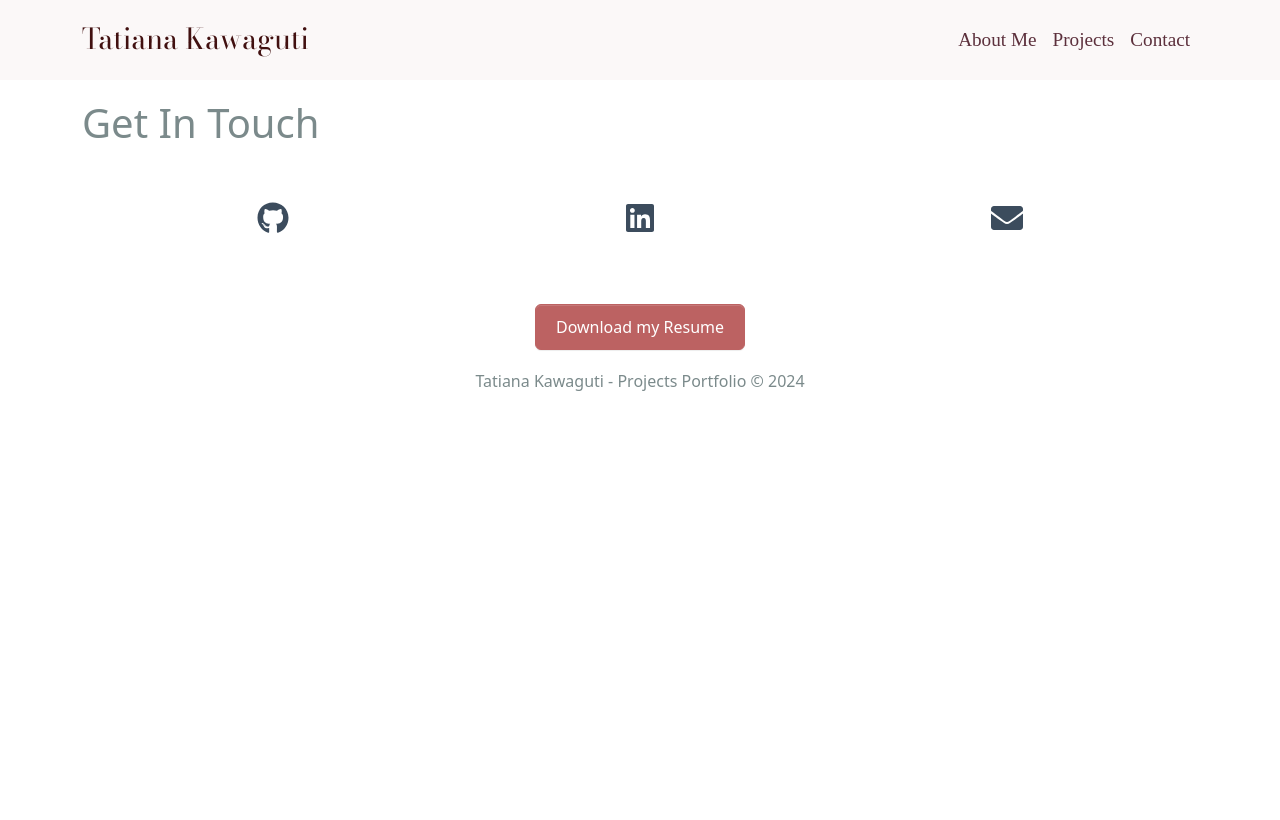
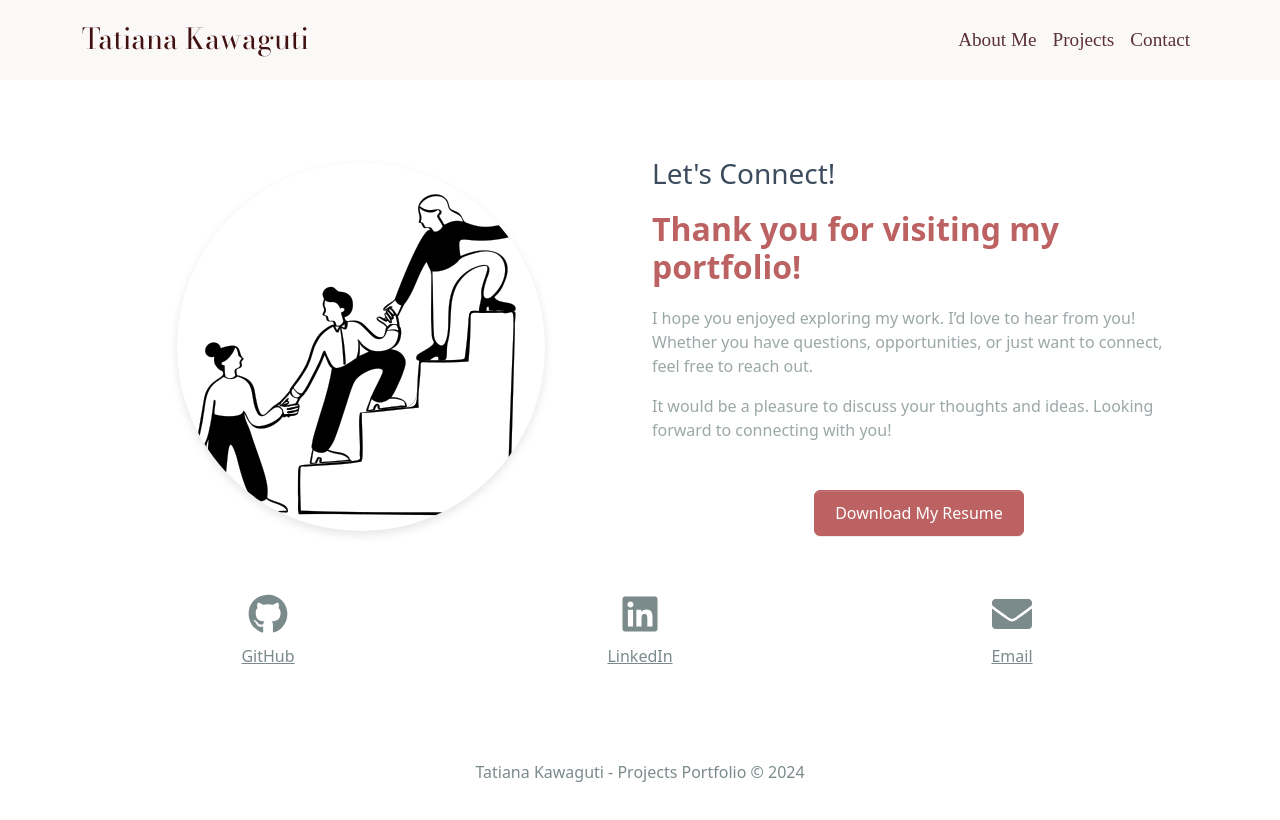
Before and after one commit to midorikawaguti/TatianaK-Portfolio, a React (Create React App) app in the folder frontend/: page /contact in a window 1280 px wide. Shown: the top 820 px of the page. Built offline with nearby package versions, Linux system fonts and the light colour scheme; a web font is replaced by a local one.

Commit message:
Updated ContactScreen

```diff
--- a/frontend/src/Components/About/About.jsx
+++ b/frontend/src/Components/About/About.jsx
@@ -1,5 +1,5 @@
-import React from 'react'
-import { Container, Row, Col, Image, Button } from 'react-bootstrap';
+import React from 'react';
+import { Container, Row, Col, Image } from 'react-bootstrap';
 import profilePicture2 from '../../assets/profile2.jpeg';
 import './About.css';
 
@@ -7,27 +7,27 @@ const About = () => {
   return (
     <Container>
         <Row className='aboutSection'>
-            <h1>About Me</h1>
+            <h2>About Me</h2>
             <Col sm={12} md={12} lg={12} xl={7} className='aboutText'>
-                <p class="text">
+                <p className="text">
                     I'm currently on a journey of transitioning to a new career path. The past four
                     years were an incredible learning experience as a <strong>chemical process engineer.</strong> Through this role, I've developed
                     my analytical skills, learned various unit operations, calculations, and process flowcharts.
                 </p>
-                <p class="text">
+                <p className="text">
                     In 2022, I followed my passion for technology and software engineering and decided to switch to the field of
                     software development. I moved to Canada to join the <strong>Software Engineering Technician program at Centennial
                     College</strong>.
                 </p>
-                <p class="text">
+                <p className="text">
                     This program provided me with a comprehensive understanding of software engineering principles and practices.
                 </p>
-                <p class="text">
+                <p className="text">
                     After completing my formal education, I've been on an exciting learning journey, working on personal projects
                     that showcase my skills in software development. These projects have not only helped me enhance my technical
                     abilities but also demonstrated my knack for applying theoretical knowledge to real-world scenarios.
                 </p>
-                <p class="text">
+                <p className="text">
                     As I transition into this new career path, I bring with me the <strong>analytical mindset and problem-solving
                     abilities of an engineer, combined with a newfound expertise in software development.</strong> I am eager to contribute
                     to innovative projects and collaborate with dynamic teams to create impactful software solutions. I am excited
@@ -37,11 +37,8 @@ const About = () => {
            <Col sm={12} md={8} lg={8} xl={5} className="profile_pic2 d-flex justify-content-center mx-auto">
                 <Image src={profilePicture2} alt="Profile Picture" fluid />
            </Col>
-
-
         </Row>
-
     </Container>
   )
 }
-export default About
+export default About;
--- a/frontend/src/Components/Project/Project.jsx
+++ b/frontend/src/Components/Project/Project.jsx
@@ -10,6 +10,7 @@ const Project = ({ project }) => {
                 <Link to={`/project/${project._id}`}>
                     <Card.Img
                         src={project.imageCover}
+                        alt={`Image of ${project.name}`}
                         variant="top"
                         className="project-image mx-auto"
                     />
@@ -18,13 +19,13 @@ const Project = ({ project }) => {
             <Card.Body>
                 <Link to={`/project/${project._id}`} className="text-decoration-none text-dark">
                     <Card.Title as="h5" className="mb-2">
-                        <h2>{project.name}</h2>
+                        {project.name}
                     </Card.Title>
                 </Link>
                 <Row className="tags flex-wrap">
-                    {project.tags.map((tag, index) => (
-                        <Col key={index} xs="auto" className="mb-1">
-                            <Badge bg="light" text="dark" className="px-1.8 py-2 rounded-pill">
+                    {project.tags.map((tag) => (
+                        <Col key={tag} xs="auto" className="mb-1">
+                            <Badge bg="light" text="dark" className="px-2 py-2 rounded-pill">
                                 {tag}
                             </Badge>
                         </Col>
--- /dev/null
+++ b/frontend/src/Screens/ContactScreen/ContactScreen.css
@@ -0,0 +1,4 @@
+
+.thanksText{
+    color:#bc6262;
+}
--- a/frontend/src/Screens/ContactScreen/ContactScreen.jsx
+++ b/frontend/src/Screens/ContactScreen/ContactScreen.jsx
@@ -1,42 +1,78 @@
-import React from 'react'
-import {Row, Col, Button} from 'react-bootstrap';
+import React from 'react';
+import { Row, Col, Button, Container, Image } from 'react-bootstrap';
 import { FaGithub, FaLinkedin, FaEnvelope } from 'react-icons/fa';
-import { Link } from 'react-router-dom';
 import { useOutletContext } from 'react-router-dom';
+import './ContactScreen.css';
 
 const ContactScreen = () => {
-
   const { downloadCV } = useOutletContext();
 
   return (
+    <Container className="py-5">
+      <Row className="align-items-center mb-4">
+        <Col md={6} className="text-center">
+          <Image
+            src="/images/PeopleConnection.png"
+            alt="People Connection"
+            fluid
+            className="rounded-circle"
+            style={{ maxWidth: '80%', boxShadow: '0px 4px 10px rgba(0,0,0,0.1)' }}
+          />
+        </Col>
+        <Col md={6} className="text-center text-md-start">
+          <h3 className="text-primary ">Let's Connect!</h3>
+          <h2 className="fw-bold thanksText">Thank you for visiting my portfolio!</h2>
+          <p className="text-muted">
+            I hope you enjoyed exploring my work. I’d love to hear from you! Whether you have questions, opportunities, or just want to connect, feel free to reach out.
+          </p>
+          <p className="text-muted">
+            It would be a pleasure to discuss your thoughts and ideas. Looking forward to connecting with you!
+          </p>
+          <div className='CVbutton'>
+            <Button variant="primary" onClick={downloadCV} className="mt-4">
+              Download My Resume
+            </Button>
+          </div>
 
-    <>
-    <h1>Get In Touch</h1>
-       <Row className="container-2">
-          <Col sm={4} className="text-center">
-            <Link to="https://github.com/midorikawaguti" target="_blank" rel="noopener noreferrer">
-              <FaGithub size={32} />
-            </Link>
-          </Col>
-          <Col  sm={4} className="text-center">
-            <Link to="https://www.linkedin.com/in/tatiana-midori-uemura-kawaguti-6865b5120/" target="_blank" rel="noopener noreferrer">
-              <FaLinkedin size={32} />
-            </Link>
-          </Col>
-          <Col sm={4} className="text-center">
-            <a href="mailto:midori.kawaguti@gmail.com">
-              <FaEnvelope size={32} />
-            </a>
-          </Col>
-        </Row>
-        <Row>
-            <div className="homeScreenButton">
-              <Button onClick={downloadCV}>Download my Resume</Button>
-            </div>
-        </Row>
+        </Col>
+      </Row>
 
-    </>
-  )
-}
+      {/* Contact Links Section */}
+      <Row className="text-center mt-5">
+        <Col xs={4}>
+          <a
+            href="https://github.com/midorikawaguti"
+            target="_blank"
+            rel="noopener noreferrer"
+            className="text-dark"
+          >
+            <FaGithub size={40} />
+            <p className="mt-2">GitHub</p>
+          </a>
+        </Col>
+        <Col xs={4}>
+          <a
+            href="https://www.linkedin.com/in/tatiana-midori-uemura-kawaguti-6865b5120/"
+            target="_blank"
+            rel="noopener noreferrer"
+            className="text-dark"
+          >
+            <FaLinkedin size={40} />
+            <p className="mt-2">LinkedIn</p>
+          </a>
+        </Col>
+        <Col xs={4}>
+          <a
+            href="mailto:midori.kawaguti@gmail.com"
+            className="text-dark"
+          >
+            <FaEnvelope size={40} />
+            <p className="mt-2">Email</p>
+          </a>
+        </Col>
+      </Row>
+    </Container>
+  );
+};
 
-export default ContactScreen
+export default ContactScreen;
--- a/frontend/src/Screens/HomeScreen/HomeScreen.css
+++ b/frontend/src/Screens/HomeScreen/HomeScreen.css
@@ -44,14 +44,14 @@
   margin: 0px 50px 0px 20px;
 }
 
-.homeScreenButton {
+.CVbutton {
   display: flex;
   gap: 20px;
   justify-content: center;
   margin-top: 20px;
 }
 
-.homeScreenButton button {
+.CVbutton button {
   padding: 10px 20px;
   font-size: 16px;
   color: #fff;
@@ -59,7 +59,7 @@
   border-color:  #bc6262;
 }
 
-.homeScreenButtons button:hover {
+.CVbutton button:hover {
   background-color: #D9A5B3;
   border-color:#D9A5B3 ;
 }
--- a/frontend/src/Screens/ProjectScreen/ProjectScreen.css
+++ b/frontend/src/Screens/ProjectScreen/ProjectScreen.css
@@ -9,3 +9,23 @@
     height: auto;
     width: 100%; /* Ensure it fills the carousel container */
 }
+
+.websiteButton {
+  display: flex;
+  gap: 20px;
+  justify-content: center;
+  margin-top: 20px;
+}
+
+.websiteButton button {
+  padding: 10px 20px;
+  font-size: 16px;
+  color: #fff;
+  background-color: #bc6262;
+  border-color:  #bc6262;
+}
+
+.websiteButton button:hover {
+  background-color: #D9A5B3;
+  border-color:#D9A5B3 ;
+}
--- a/frontend/src/Screens/ProjectScreen/ProjectScreen.jsx
+++ b/frontend/src/Screens/ProjectScreen/ProjectScreen.jsx
@@ -3,7 +3,6 @@ import projects from "../../projects";
 import { Row, Col, ListGroup, Button} from 'react-bootstrap';
 import Carousel from 'react-bootstrap/Carousel';
 import { useState } from "react";
-import { Link } from "react-router-dom";
 import './ProjectScreen.css';
 
 
@@ -23,22 +22,22 @@ const ProjectScreen = () =>{
         <>
         <Row className="justify-content-center">
   <Carousel activeIndex={index} onSelect={handleSelect} className="carousel">
-                <Carousel.Item >
-                    <img src={project.imageCover} alt="imageExample" text="First slide" />
+    <Carousel.Item>
+      <img src={project.imageCover} alt="imageExample" />
       <Carousel.Caption>
         <h3>{project.name}</h3>
       </Carousel.Caption>
     </Carousel.Item>
 
     <Carousel.Item>
-                    <img src={project.imageCover} alt="imageExample" text="Second slide" />
+      <img src={project.imageCover} alt="imageExample" />
       <Carousel.Caption>
         <h3>{project.name}</h3>
       </Carousel.Caption>
     </Carousel.Item>
 
     <Carousel.Item>
-                    <img src={project.imageCover} alt="imageExample" text="Third slide" />
+      <img src={project.imageCover} alt="imageExample" />
       <Carousel.Caption>
         <h3>{project.name}</h3>
       </Carousel.Caption>
@@ -48,7 +47,7 @@ const ProjectScreen = () =>{
 
 <Row>
   <Col md={12}>
-                <ListGroup variant = 'flush'>
+    <ListGroup variant="flush">
       <ListGroup.Item>
         <h3>{project.description}</h3>
       </ListGroup.Item>
@@ -70,7 +69,7 @@ const ProjectScreen = () =>{
         {project.tags.map((tag, index) => (
           <Col key={index} xs="auto" className="mb-1">
             <ul>
-                                <li>{tag }</li>
+              <li>{tag}</li>
             </ul>
           </Col>
         ))}
@@ -89,6 +88,7 @@ const ProjectScreen = () =>{
 
   </Col>
 </Row>
+
 </>
 )
 
--- a/frontend/src/index.js
+++ b/frontend/src/index.js
@@ -12,13 +12,24 @@ import ContactScreen from './Screens/ContactScreen/ContactScreen';
 
 const router = createBrowserRouter(
   createRoutesFromElements(
-    <Route path="/" element={<App/>}>
-      <Route index={true} path="/" element={<HomeScreen/>}/>
-      <Route path='/project/:id' element={<ProjectScreen/>}/>
-      <Route path='/contact' element={<ContactScreen/>}/>
+    <Route path="/" element={<App />}>
+      <Route index={true} path="/" element={<HomeScreen />} />
+      <Route path="/project/:id" element={<ProjectScreen />} />
+      <Route path="/contact" element={<ContactScreen />} />
     </Route>
-  )
-)
+  ),
+  {
+    future: {
+      v7_skipActionErrorRevalidation: true, // Opt into new revalidation behavior
+      v7_partialHydration: true, // Opt into new hydration behavior
+      v7_normalizeFormMethod: true, // Enable normalization of formMethod
+      v7_fetcherPersist: true, // Persistent fetcher state
+      v7_relativeSplatPath: true, // Adjust splat route paths to be relative
+      v7_startTransition: true, // Enable state updates with React.startTransition
+    },
+  }
+);
+
 const root = ReactDOM.createRoot(document.getElementById('root'));
 root.render(
   <React.StrictMode>
```
Also changed, not shown: frontend/src/Screens/HomeScreen/HomeScreen.jsx (+12 -18 lines), frontend/public/images/PeopleConnection.png (added). Lines whose indentation alone changed are shown as unchanged.
